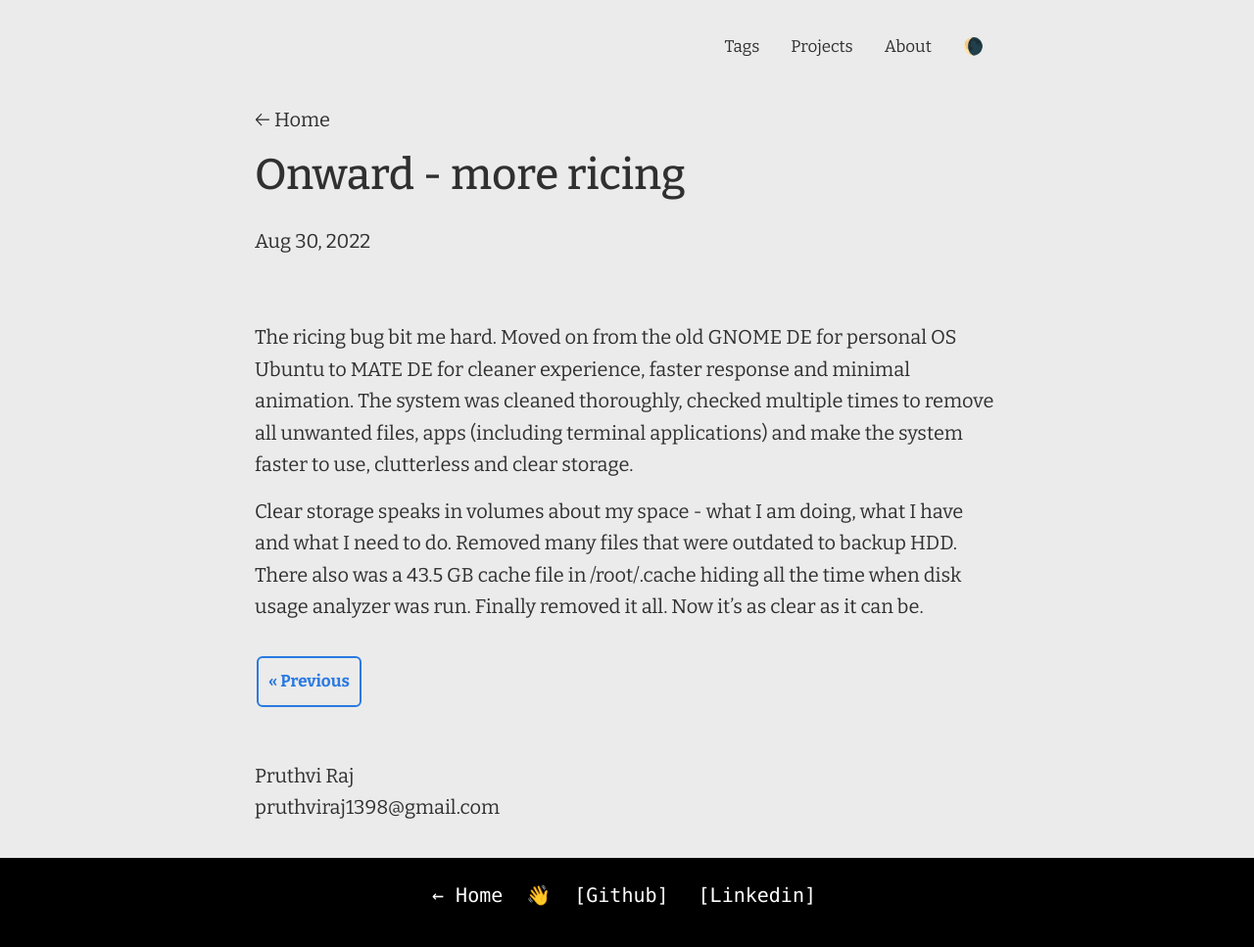
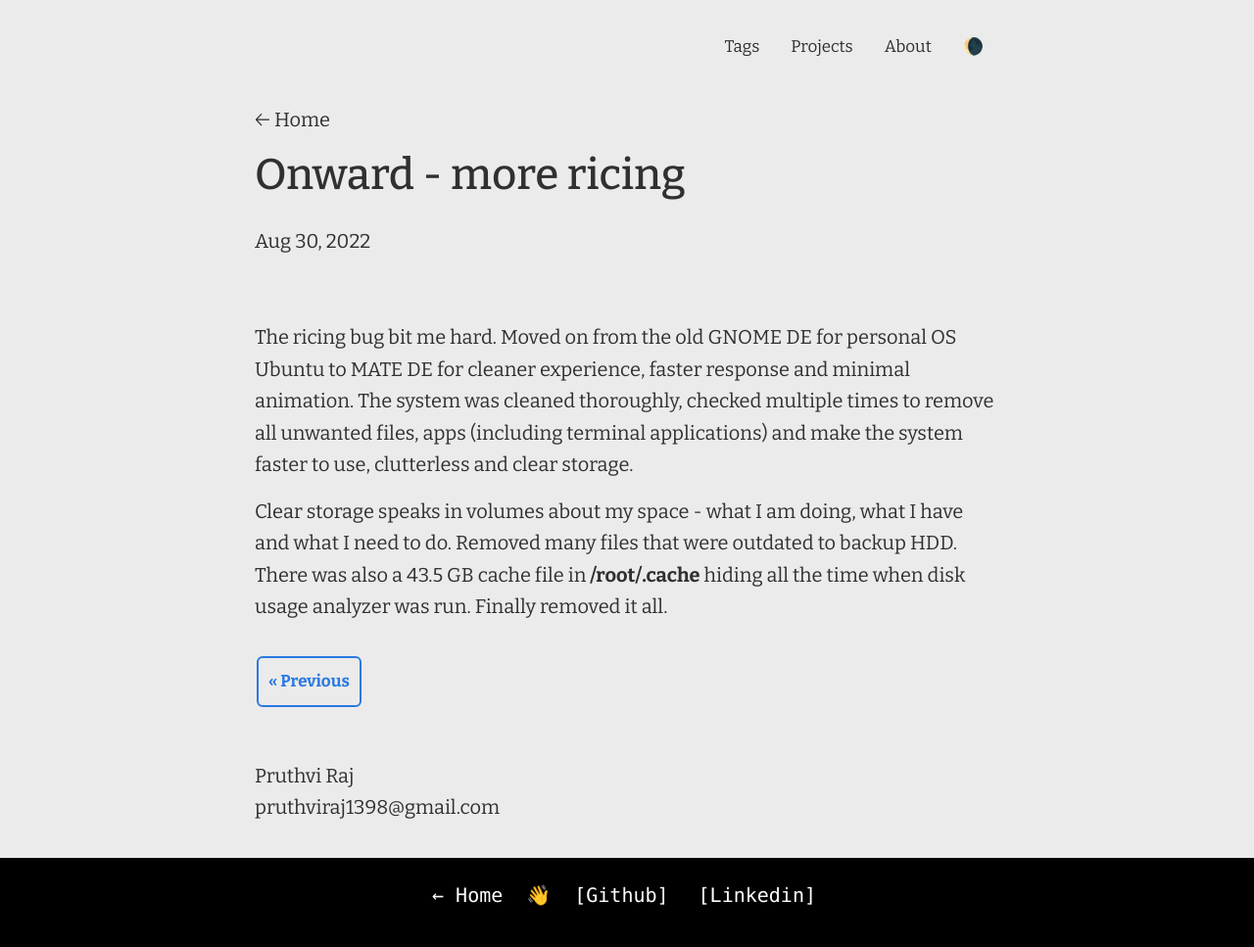
Before and after one commit to pruthvirajbhat/website-portfolio-old-uno, a Jekyll site: the page built from _posts/2022/08Aug/2022-08-30-onward.md, in a window 1280 px wide. Shown: the whole page at 98% size. Built offline with Jekyll 4.4.1, drawn with Linux system fonts in a browser that asks for light colours.

Commit message:
finished aug update

```diff
--- a/_posts/2022/08Aug/2022-08-30-onward.md
+++ b/_posts/2022/08Aug/2022-08-30-onward.md
@@ -4,10 +4,10 @@ title: Onward - more ricing
 subtitle: moving ahead with ricing
 tags: [playingwithOS]
 odate: 30-08-2022
-fdate:
-pdate:
+fdate: 30-08-2022
+pdate: 30-08-2022
 ---
 
 The ricing bug bit me hard. Moved on from the old GNOME DE for personal OS Ubuntu to MATE DE for cleaner experience, faster response and minimal animation. The system was cleaned thoroughly, checked multiple times to remove all unwanted files, apps (including terminal applications) and make the system faster to use, clutterless and clear storage.
 
-Clear storage speaks in volumes about my space - what I am doing, what I have and what I need to do. Removed many files that were outdated to backup HDD. There also was a 43.5 GB cache file in /root/.cache hiding all the time when disk usage analyzer was run. Finally removed it all. Now it's as clear as it can be.
+Clear storage speaks in volumes about my space - what I am doing, what I have and what I need to do. Removed many files that were outdated to backup HDD. There was also a 43.5 GB cache file in **/root/.cache** hiding all the time when disk usage analyzer was run. Finally removed it all.
```
